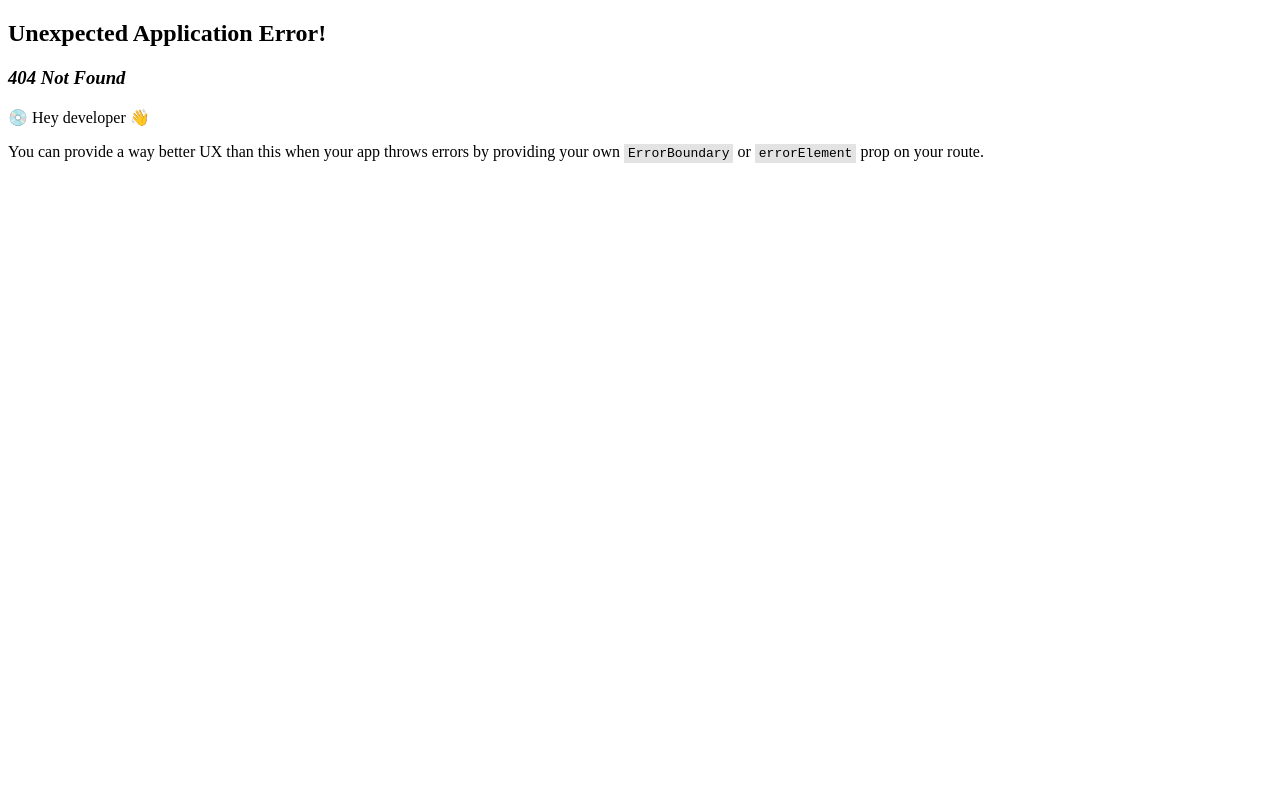
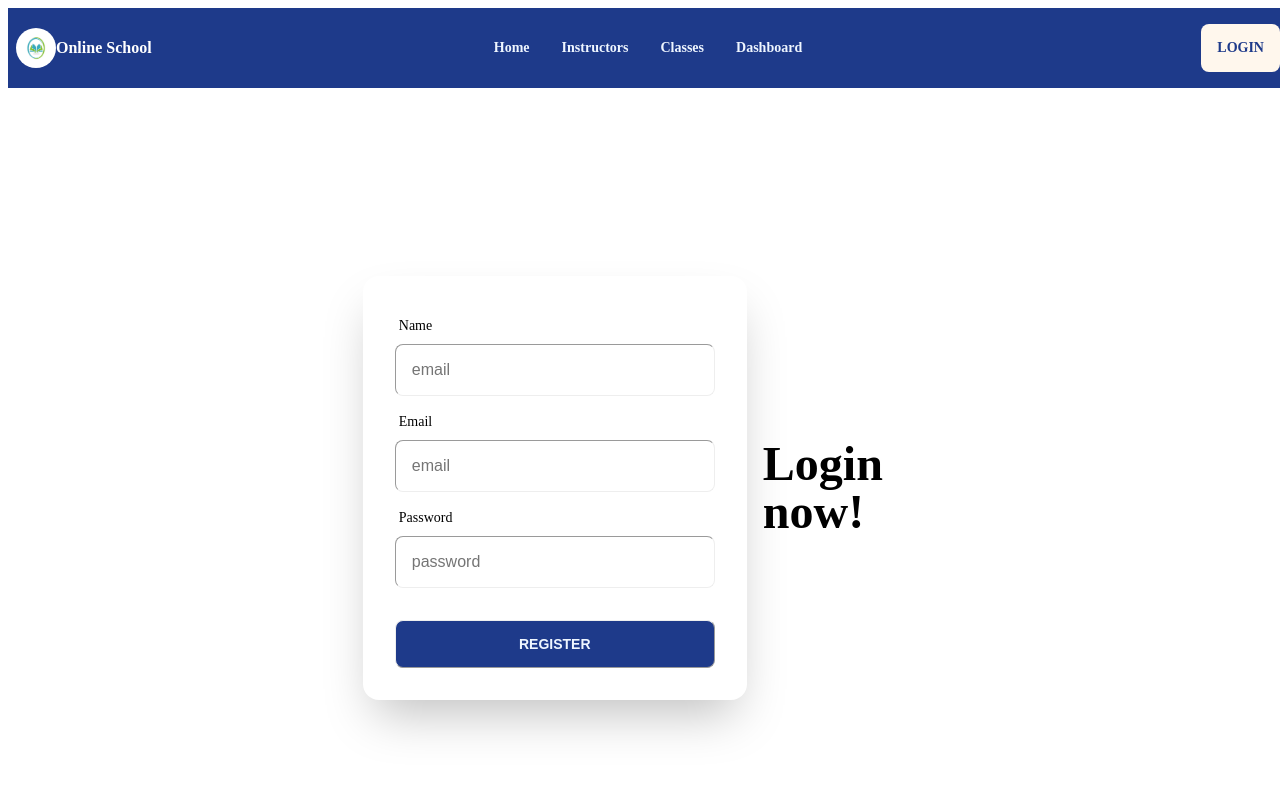
Before and after one commit to mahfuzctg/Online-School-Client, a React (Vite) app: page /register in a window 1280 px wide. Before the commit this address had no page. Shown: the top 800 px of the page. Built offline with nearby package versions, Linux system fonts and the light colour scheme.

Commit message:
added register

```diff
--- a/package.json
+++ b/package.json
@@ -17,6 +17,7 @@
     "react": "^18.2.0",
     "react-dom": "^18.2.0",
     "react-helmet-async": "^1.3.0",
+    "react-hook-form": "^7.44.3",
     "react-responsive-carousel": "^3.2.23",
     "react-router-dom": "^6.12.0",
     "sort-by": "^1.2.0"
--- /dev/null
+++ b/src/Components/Pages/Login/Login.jsx
@@ -0,0 +1,53 @@
+import React from "react";
+import { Link } from "react-router-dom";
+
+const Login = () => {
+  return (
+    <>
+      <div className="hero min-h-screen bg-base-200">
+        <div className="hero-content flex-col lg:flex-row-reverse">
+          <div className="text-center lg:text-left">
+            <h1 className="text-5xl font-bold">Login now!</h1>
+          </div>
+          <div className="card flex-shrink-0 w-full max-w-sm shadow-2xl bg-base-100">
+            <div className="card-body">
+              <div className="form-control">
+                <label className="label">
+                  <span className="label-text">Email</span>
+                </label>
+                <input
+                  type="text"
+                  placeholder="email"
+                  className="input input-bordered"
+                />
+              </div>
+              <div className="form-control">
+                <label className="label">
+                  <span className="label-text">Password</span>
+                </label>
+                <input
+                  type="text"
+                  placeholder="password"
+                  className="input input-bordered"
+                />
+              </div>
+              <div className="form-control mt-6">
+                <button className="btn bg-blue-900 text-blue-50 hover:bg-blue-950">
+                  Login
+                </button>
+              </div>
+              <p>
+                New to...
+                <Link to="/register" className="no-underline font-bold">
+                  Register
+                </Link>
+              </p>
+            </div>
+          </div>
+        </div>
+      </div>
+    </>
+  );
+};
+
+export default Login;
--- /dev/null
+++ b/src/Components/Pages/SignUp/SignUp.jsx
@@ -0,0 +1,87 @@
+import React from "react";
+import { useForm } from "react-hook-form";
+
+const SignUp = () => {
+  //
+  const {
+    register,
+    handleSubmit,
+    formState: { errors },
+  } = useForm();
+
+  const onSubmit = (data) => {
+    console.log(data);
+  };
+
+  //
+  return (
+    <>
+      <div className="hero min-h-screen bg-base-200">
+        <div className="hero-content flex-col lg:flex-row-reverse">
+          <div className="text-center lg:text-left">
+            <h1 className="text-5xl font-bold">Login now!</h1>
+          </div>
+          <div className="card flex-shrink-0 w-full max-w-sm shadow-2xl bg-base-100">
+            <form onSubmit={handleSubmit(onSubmit)} className="card-body">
+              {/* Name */}
+              <div className="form-control">
+                <label className="label">
+                  <span className="label-text">Name</span>
+                </label>
+                <input
+                  type="text"
+                  {...register("name", { required: true })}
+                  placeholder="email"
+                  className="input input-bordered"
+                />
+                {errors.name && (
+                  <span className="text-red-500 text-sm">Name is required</span>
+                )}
+              </div>
+              {/* Email */}
+              <div className="form-control">
+                <label className="label">
+                  <span className="label-text">Email</span>
+                </label>
+                <input
+                  type="text"
+                  {...register("email", { required: true })}
+                  placeholder="email"
+                  className="input input-bordered"
+                />
+                {errors.email && (
+                  <span className="text-red-500 text-sm">
+                    Email is required
+                  </span>
+                )}
+              </div>
+              <div className="form-control">
+                <label className="label">
+                  <span className="label-text">Password</span>
+                </label>
+                <input
+                  type="text"
+                  {...register("password", { required: true })}
+                  placeholder="password"
+                  className="input input-bordered"
+                />
+                {errors.password && (
+                  <span className="text-red-500 text-sm">
+                    Password is required
+                  </span>
+                )}
+              </div>
+              <div className="form-control mt-6">
+                <button className="btn bg-blue-900 text-blue-50 hover:bg-blue-950">
+                  Register
+                </button>
+              </div>
+            </form>
+          </div>
+        </div>
+      </div>
+    </>
+  );
+};
+
+export default SignUp;
--- a/src/Components/Shared/Navbar/Navbar.jsx
+++ b/src/Components/Shared/Navbar/Navbar.jsx
@@ -60,7 +60,10 @@ const Navbar = () => {
         <ul className="menu menu-horizontal px-1">{navItems}</ul>
       </div>
       <div className="navbar-end">
-        <Link className="btn bg-orange-50 text-blue-900 hover:bg-orange-200">
+        <Link
+          to="/login"
+          className="btn bg-orange-50 text-blue-900 hover:bg-orange-200"
+        >
           Login
         </Link>
       </div>
```
Also changed, not shown: src/Components/Routes/Routes.jsx (+10 -0 lines), 1 other file (tests, documents, lock files or other folders).
